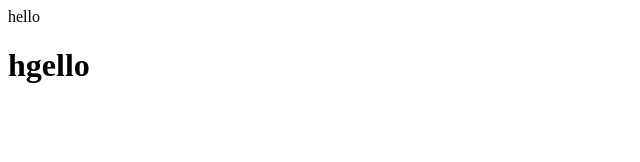
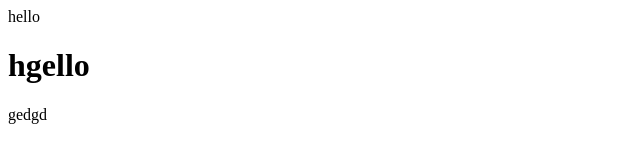
Before and after one commit to yash-sojitra/coco, a plain HTML site: page index.html in a window 1280 px wide. Shown: the full height of the page, 0-640 px from the left. Drawn offline with Linux system fonts and the light colour scheme.

Commit message:
change in html

```diff
--- a/index.html
+++ b/index.html
@@ -9,5 +9,6 @@
 <body>
     hello
     <h1>hgello</h1>
+    <p>gedgd</p>
 </body>
 </html>
```
